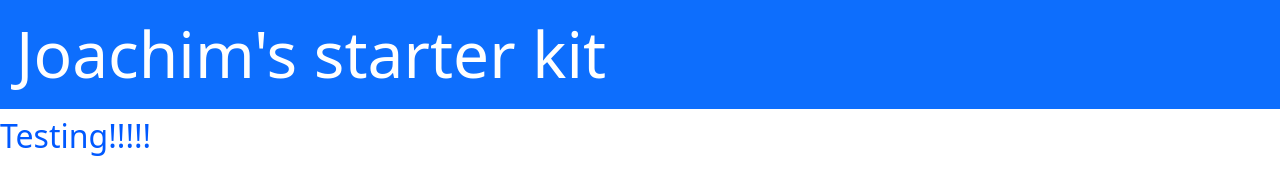
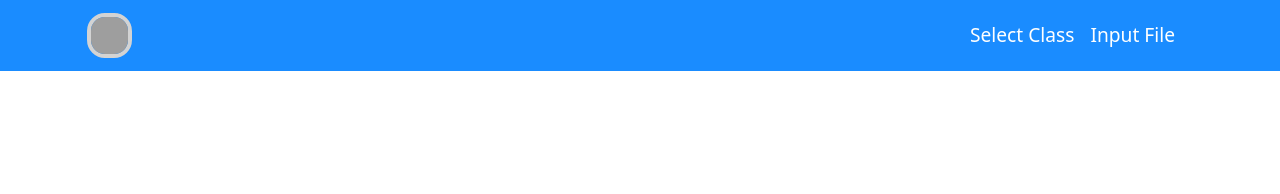
Before and after one commit to JoachimIsaac/Visualzation-of-Assessment-Data-SWE, a website: page public/index.html in a window 1280 px wide. Drawn offline with nearby package versions, Linux system fonts and the light colour scheme; grey boxes are pictures that could not be loaded.

Commit message:
created nav bar with basic hover functions

```diff
--- a/public/index.html
+++ b/public/index.html
@@ -1,14 +1,70 @@
 <html>
     <head>
-        <title>This is the starter kit</title>
+        <title>Grandiose Graphs</title>
         <script src="https://ajax.googleapis.com/ajax/libs/jquery/3.5.1/jquery.min.js"></script>
         <link href="https://cdn.jsdelivr.net/npm/bootstrap@5.1.3/dist/css/bootstrap.min.css" rel="stylesheet" integrity="sha384-1BmE4kWBq78iYhFldvKuhfTAU6auU8tT94WrHftjDbrCEXSU1oBoqyl2QvZ6jIW3" crossorigin="anonymous">
         <link rel="stylesheet" href="/css/main.css">
     </head>
+    <body>
 
-    <body>
-        <h1 id= "head1" class="p-3 mb-2 bg-primary text-white">Joachim's starter kit</h1>
-        <h2>Testing!!!!!</h2>
+
+            <nav class="navbar fixed-top  navbar-expand-md
+            navbar-dark">
+                <div class="container">
+            <a
+                href="#"
+                class="navbar-logo  mb-0 h1">
+            <img class="d-line-block align-top" src="https://www.vhv.rs/dpng/d/529-5295759_g-logo-blue-png-png-download-logo-g.png" alt="" >
+            </a>
+            <button
+            type="button"
+            data-bs-toggle="collapse"
+            data-bs-target="#navbarNav"
+            class="navbar-toggler"
+            aria-controls="navbarNav"
+            aria-expanded="false"
+            aria-label="Toggle navigation"
+            >
+            <span class="navbar-toggler-icon"></span>
+            </button>
+            <div class="options-area collapse navbar-collapse" id="navbarNav">
+                <ul class="navbar-nav">
+                    <li class="nav-item dropdown">
+                        <a href="#" class="nav-link ">
+                        Select Class
+                        </a>
+                    </li>
+                    <li class="nav-item ">
+                        <a href="#" class="nav-link">
+                        Input File
+                        </a>
+                    </li>
+                </ul>
+            </div>
+             </div>
+        </nav>
+
+
+
+
+
+
+
+
+
+
+
+
+
+
+
+
+
+
+
+
+
+
 
         <!--Bootstrap Bundle with Popper -->
         <script src="https://cdn.jsdelivr.net/npm/bootstrap@5.1.3/dist/js/bootstrap.bundle.min.js" integrity="sha384-ka7Sk0Gln4gmtz2MlQnikT1wXgYsOg+OMhuP+IlRH9sENBO0LRn5q+8nbTov4+1p" crossorigin="anonymous"></script>
--- a/src/scss/main.scss
+++ b/src/scss/main.scss
@@ -1,14 +1,71 @@
 @import "header";
 
-body{
 
-    h1{
-        font-size: 4rem;
 
+.navbar{
+    background-color: #1a8cff;
+    .container{
+
+    .navbar-logo{
+        padding: 5px;
+        margin-bottom: 0;
+
+        img{
+        width: 45px;
+        height: 45px;
+        border-radius: 40%;
+        border: 4px solid lightgrey;
+        transition: all ease-in-out 0.3s;
+        }
     }
 
-    h2{
-        color: rgb(0, 89, 255);
+     .navbar-logo:hover{
 
+        padding: 5px;
+        margin-bottom: 0;
+
+        img{
+        width: 45px;
+        height: 45px;
+        border-radius: 40%;
+        border: 4px solid yellow;
+        }
+     }
+
+
+    button{
+        margin-right: 15px;
+        border: 2px solid white;
+        transition: all ease-in-out 0.3s;
     }
+
+     button:hover{
+        margin-right: 15px;
+        border: 4px solid yellow;
+    }
+
+    .options-area{
+        .navbar-nav{
+            margin-left: auto;
+            margin-right: 15px;
+
+           li a{
+               color: white;
+               font-size: 1.2rem;
+               transition: all ease-in-out 0.3s;
+           }
+
+           li a:hover{
+               font-weight: bold;
+               color: yellow;
+
+
+           }
+
+        }
+    }
+
+
+
 }
+}
```
Also changed, not shown: public/css/main.css, src/scss/dist/main.css.
